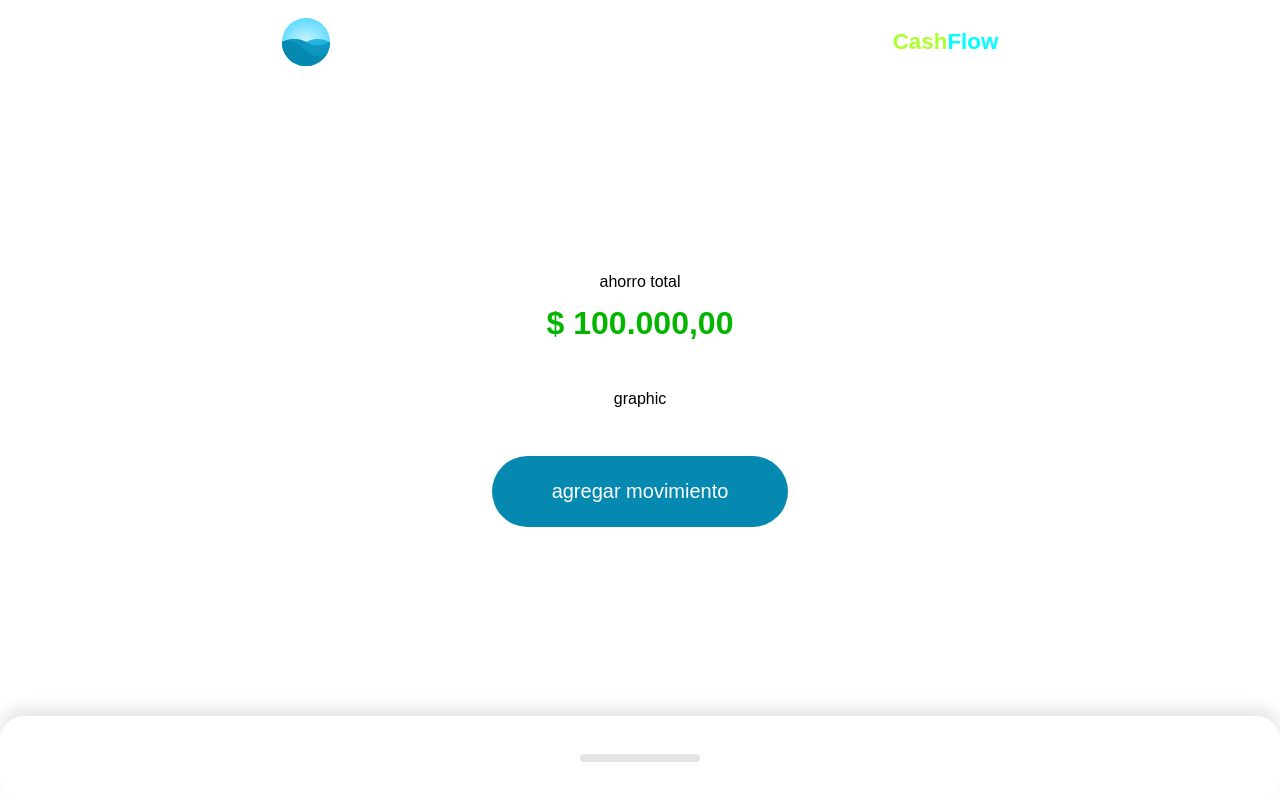
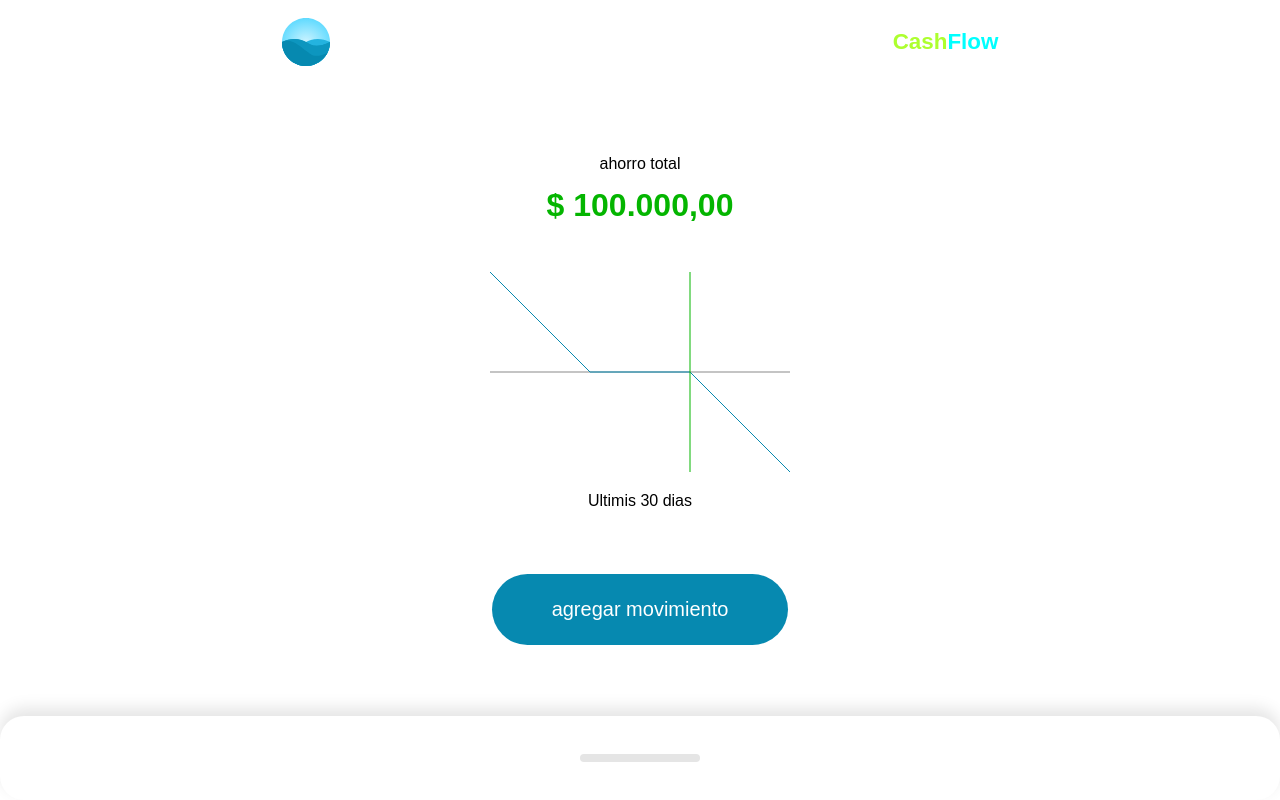
Before and after one commit to TatianaAbi/cash-flow, a Vue app: page / in a window 1280 px wide. Built offline with nearby package versions, Linux system fonts and the light colour scheme.

Commit message:
creando el grafico

```diff
--- a/src/components/Home-casa.vue
+++ b/src/components/Home-casa.vue
@@ -9,7 +9,9 @@
         :total-amount="100000"
         :amount="amount"
       >
-        <template #graphic> graphic </template>
+        <template #graphic>
+          <GraphicMoneyVue />
+        </template>
         <template #action>
           <ActionBtnVue />
         </template>
@@ -27,7 +29,7 @@
 import LayoutDeLogoVue from "./LayoutDeLogo.vue";
 import MovementsOneVue from "./Movements/MovementsOne.vue";
 import IndexResumeVue from "./ResumeWeb/IndexResume.vue";
-
+import GraphicMoneyVue from "./ResumeWeb/GraphicMoney.vue";
 export default {
   components: {
     ActionBtnVue,
@@ -35,6 +37,7 @@
     HeaderSeccionVue,
     MovementsOneVue,
     IndexResumeVue,
+    GraphicMoneyVue,
   },
   data() {
     return {
--- /dev/null
+++ b/src/components/ResumeWeb/GraphicMoney.vue
@@ -0,0 +1,39 @@
+<template>
+  <div>
+    <svg viewBox="0 0 300 200">
+      <line
+        stroke="#c4c4c4"
+        stroke-width="2"
+        x1="0"
+        y1="100"
+        x2="300"
+        y2="100"
+      />
+      <polyline
+        fill="none"
+        stroke="#0689B0"
+        stroke-witdh="2"
+        points="0,0 100,100 200,100 300,200"
+      />
+      <line
+        stroke="#04b500"
+        stroke-witdh="2"
+        x1="200"
+        y1="0"
+        x2="200"
+        y2="200"
+      />
+    </svg>
+    <p>Ultimis 30 dias</p>
+  </div>
+</template>
+
+<style scoped>
+svg {
+  width: 100%;
+}
+
+p {
+  text-align: center;
+}
+</style>
```
